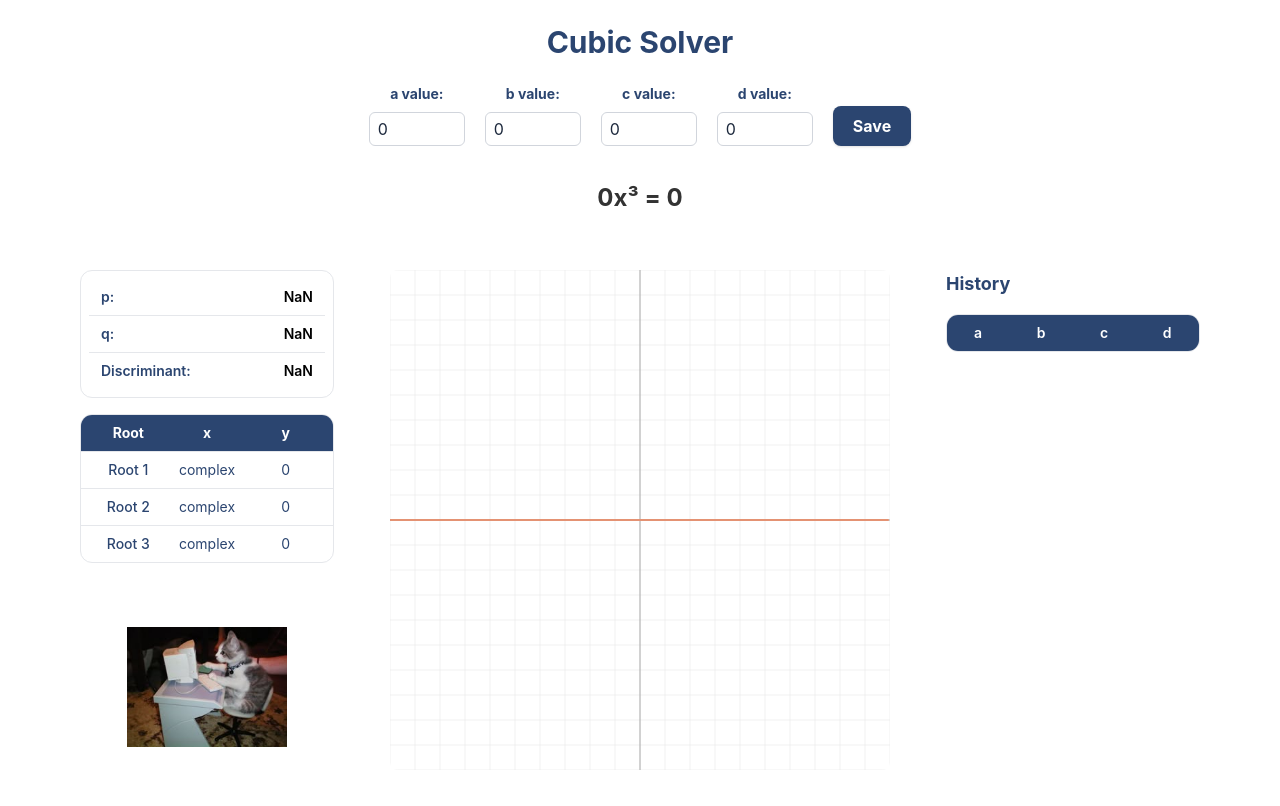
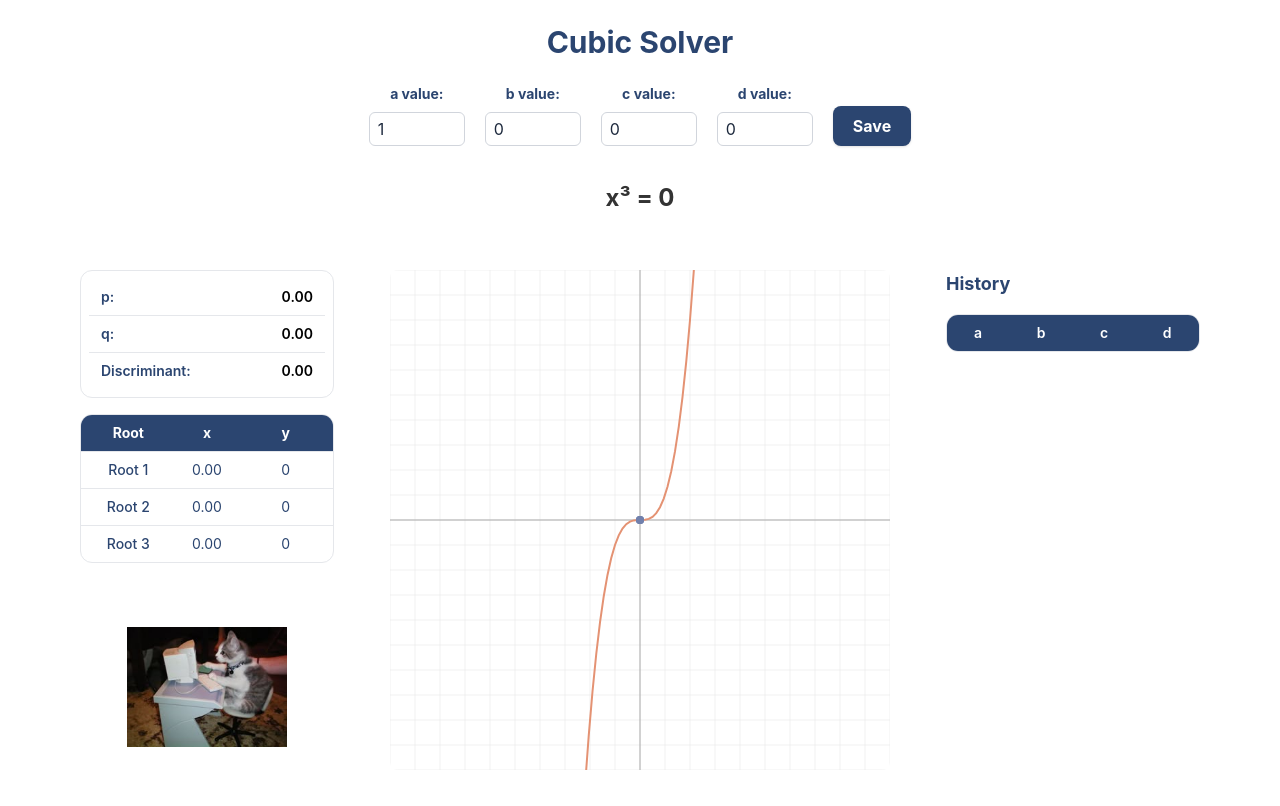
Before and after one commit to Austin0u/ics4u1-assignment-3, a React (Vite) app: page / in a window 1280 px wide. Built offline with nearby package versions, Linux system fonts and the light colour scheme.

Commit message:
Changed start up state value for a

```diff
--- a/src/App.tsx
+++ b/src/App.tsx
@@ -43,7 +43,7 @@ function calculateRoots(a: number, b: number, p: number, q: number, discriminant
 }
 
 export const App = () => {
-  const [a, setA] = useState<number>(0);
+  const [a, setA] = useState<number>(1);
   const [b, setB] = useState<number>(0);
   const [c, setC] = useState<number>(0);
   const [d, setD] = useState<number>(0);
```
